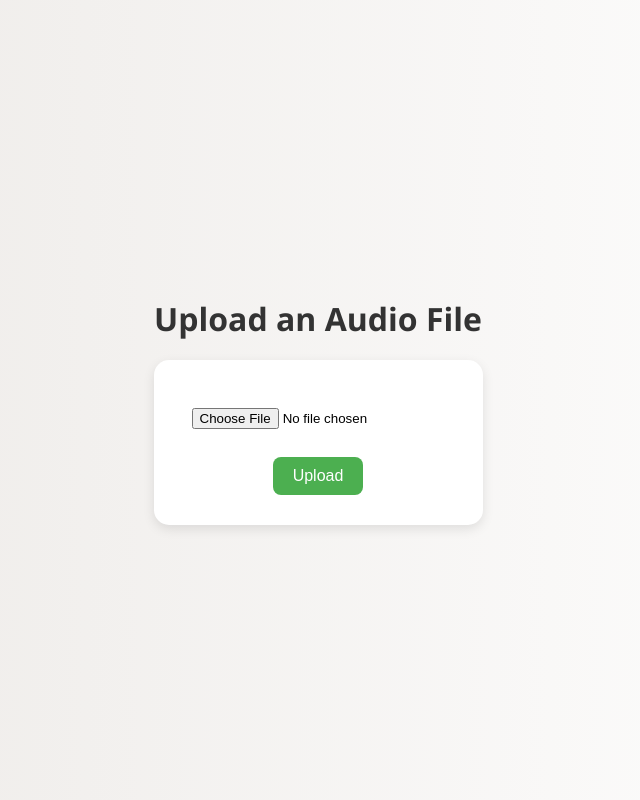
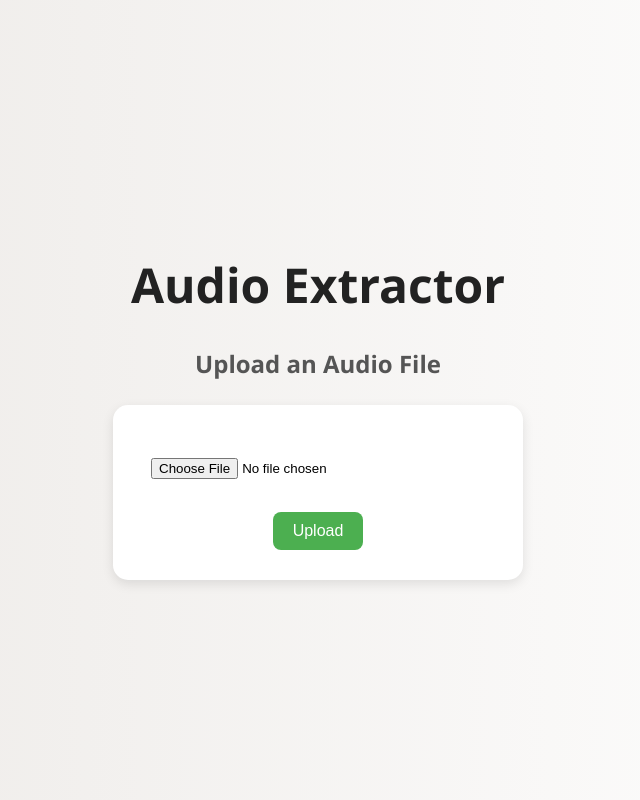
Before and after one commit to Rajesheeda/audio-separator, a Flask app: page / in a window 1280 px wide. Shown: the whole page, without its empty margins (322-962 px from the left). Run offline with Flask 2, Linux system fonts and the light colour scheme.

Commit message:
Update index.html

```diff
--- a/templates/index.html
+++ b/templates/index.html
@@ -2,7 +2,7 @@
 <html lang="en">
 <head>
   <meta charset="UTF-8">
-  <title>Upload Audio</title>
+  <title>Audio Extractor</title>
   <style>
     body {
       background: linear-gradient(to right, #ece9e6, #ffffff);
@@ -16,8 +16,15 @@
     }
 
     h1 {
-      color: #333;
-      margin-bottom: 20px;
+      font-size: 3em;
+      color: #222;
+      margin-bottom: 10px;
+    }
+
+    h2 {
+      font-size: 1.5em;
+      color: #555;
+      margin-bottom: 25px;
     }
 
     form {
@@ -26,11 +33,13 @@
       border-radius: 15px;
       box-shadow: 0 4px 12px rgba(0, 0, 0, 0.1);
       text-align: center;
+      width: 350px;
     }
 
     input[type="file"] {
-      margin: 10px 0;
+      margin: 15px 0;
       padding: 8px;
+      width: 100%;
     }
 
     input[type="submit"] {
@@ -51,7 +60,8 @@
   </style>
 </head>
 <body>
-  <h1>Upload an Audio File</h1>
+  <h1>Audio Extractor</h1>
+  <h2>Upload an Audio File</h2>
   <form action="/process" method="post" enctype="multipart/form-data">
     <input type="file" name="file" accept="audio/*" required><br>
     <input type="submit" value="Upload">
```
